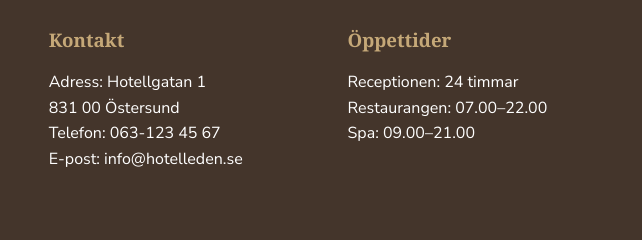
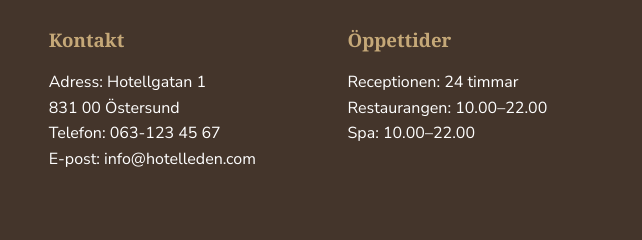
Before and after one commit to Souhar-26/Hotell-Eden, a plain HTML site: page erbjudande.html in a window 1280 px wide. Shown: the part 541-781 px from the top of the page, 310-952 px from the left. Drawn offline with Linux system fonts and the light colour scheme.

Commit message:
Update erbjudande.html

```diff
--- a/erbjudande.html
+++ b/erbjudande.html
@@ -53,7 +53,7 @@
             Adress: Hotellgatan 1<br>
             831 00 Östersund<br>
             Telefon: 063-123 45 67<br>
-            E-post: info@hotelleden.se
+            E-post: info@hotelleden.com
           </p>
         </div>
 
@@ -61,8 +61,8 @@
           <h3>Öppettider</h3>
           <p>
             Receptionen: 24 timmar<br>
-            Restaurangen: 07.00–22.00<br>
-            Spa: 09.00–21.00
+            Restaurangen: 10.00–22.00<br>
+            Spa: 10.00–22.00
           </p>
         </div>
 
```
